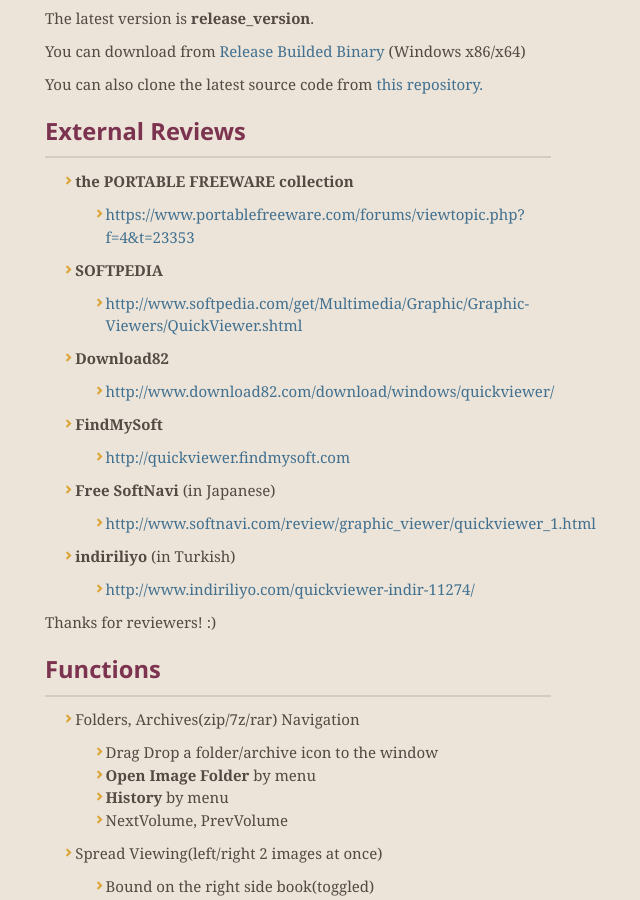
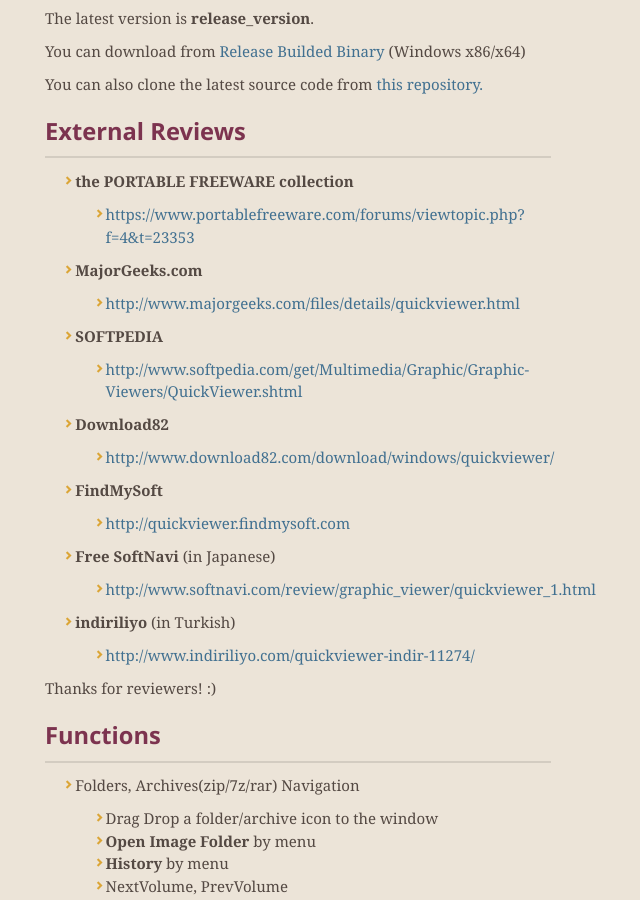
Before and after one commit to kanryu/quickviewer, a Jekyll site: the page built from docs/index.md, in a window 1280 px wide and 900 px high, scrolled down 1134 px. Shown: the whole window, without its empty margins (342-982 px from the left). Built offline with Jekyll 4.4.1, drawn with Linux system fonts in a browser that asks for light colours; nearby versions of some CDN libraries; our own code applies the rules of GitHub Pages for plain Markdown files.

Commit message:
Update index.md

```diff
--- a/docs/index.md
+++ b/docs/index.md
@@ -47,6 +47,8 @@ You can also clone the latest source code from [this repository.](https://github
 
 - **the PORTABLE FREEWARE collection**
     - [https://www.portablefreeware.com/forums/viewtopic.php?f=4&t=23353](https://www.portablefreeware.com/forums/viewtopic.php?f=4&t=23353)
+- **MajorGeeks.com**
+    - [http://www.majorgeeks.com/files/details/quickviewer.html](http://www.majorgeeks.com/files/details/quickviewer.html)
 - **SOFTPEDIA**
     - [http://www.softpedia.com/get/Multimedia/Graphic/Graphic-Viewers/QuickViewer.shtml](http://www.softpedia.com/get/Multimedia/Graphic/Graphic-Viewers/QuickViewer.shtml)
 - **Download82**
```
